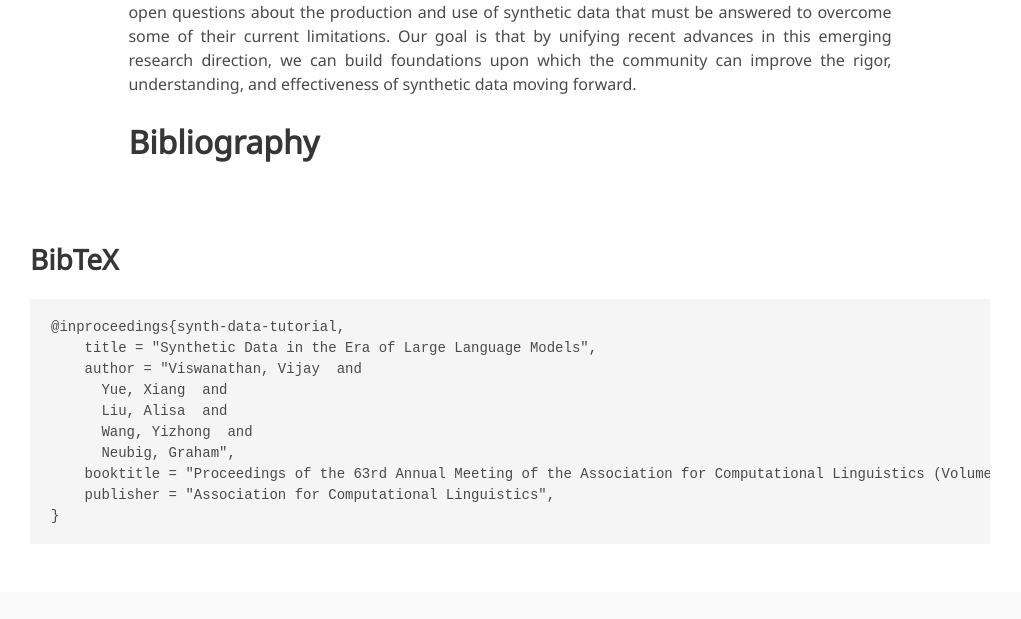
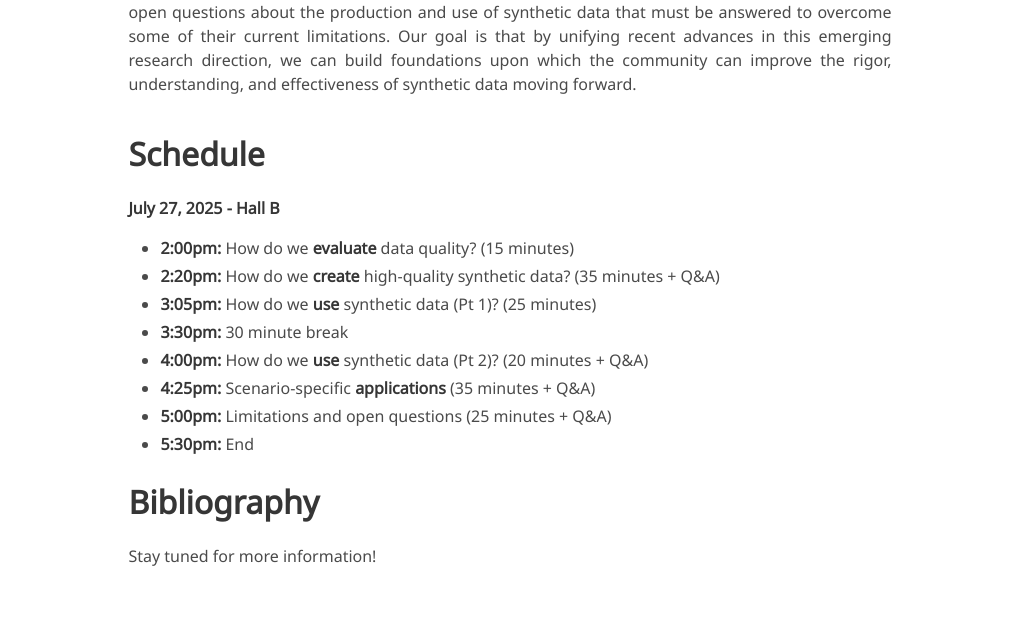
Before and after one commit to synth-data-acl/synth-data-acl.github.io, a plain HTML site: page index.html in a window 1280 px wide. Shown: the part 1027-1646 px from the top of the page, without its empty margins (130-1151 px from the left). Drawn offline with nearby package versions, Linux system fonts and the light colour scheme; some icons are missing; a web font is replaced by a local one.

Commit message:
Add schedule to website

```diff
--- a/index.html
+++ b/index.html
@@ -176,6 +176,26 @@
     </div>
     <!--/ Abstract. -->
 
+ <!-- Schedule. -->
+    <div class="columns is-centered">
+      <div class="column is-four-fifths">
+        <h2 class="title is-3">Schedule</h2>
+        <div class="content has-text-justified">
+          <p><strong>July 27, 2025 - Hall B</strong></p>
+          <p><ul>
+            <li><strong>2:00pm:</strong> How do we <strong>evaluate</strong> data quality? (15 minutes)</li>
+            <li><strong>2:20pm:</strong> How do we <strong>create</strong> high-quality synthetic data? (35 minutes + Q&A)</li>
+            <li><strong>3:05pm:</strong> How do we <strong>use</strong> synthetic data (Pt 1)? (25 minutes)</li>
+            <li><strong>3:30pm:</strong> 30 minute break</li>
+            <li><strong>4:00pm:</strong> How do we <strong>use</strong> synthetic data (Pt 2)? (20 minutes + Q&A)</li>
+            <li><strong>4:25pm:</strong> Scenario-specific <strong>applications</strong> (35 minutes + Q&A)</li>
+            <li><strong>5:00pm:</strong> Limitations and open questions (25 minutes + Q&A)</li>
+            <li><strong>5:30pm:</strong> End</li>
+          </ul></p>
+        </div>
+      </div>
+    </div>
+
     <!-- Concurrent Work. -->
     <div class="columns is-centered">
   <div class="container is-max-desktop">
@@ -183,6 +203,10 @@
     <div class="columns is-centered">
       <div class="column is-four-fifths">
         <h2 class="title is-3">Bibliography</h2>
+        <div class="content has-text-justified">
+          <p>
+            Stay tuned for more information!
+          </p>
 
         </div>
       </div>
```
